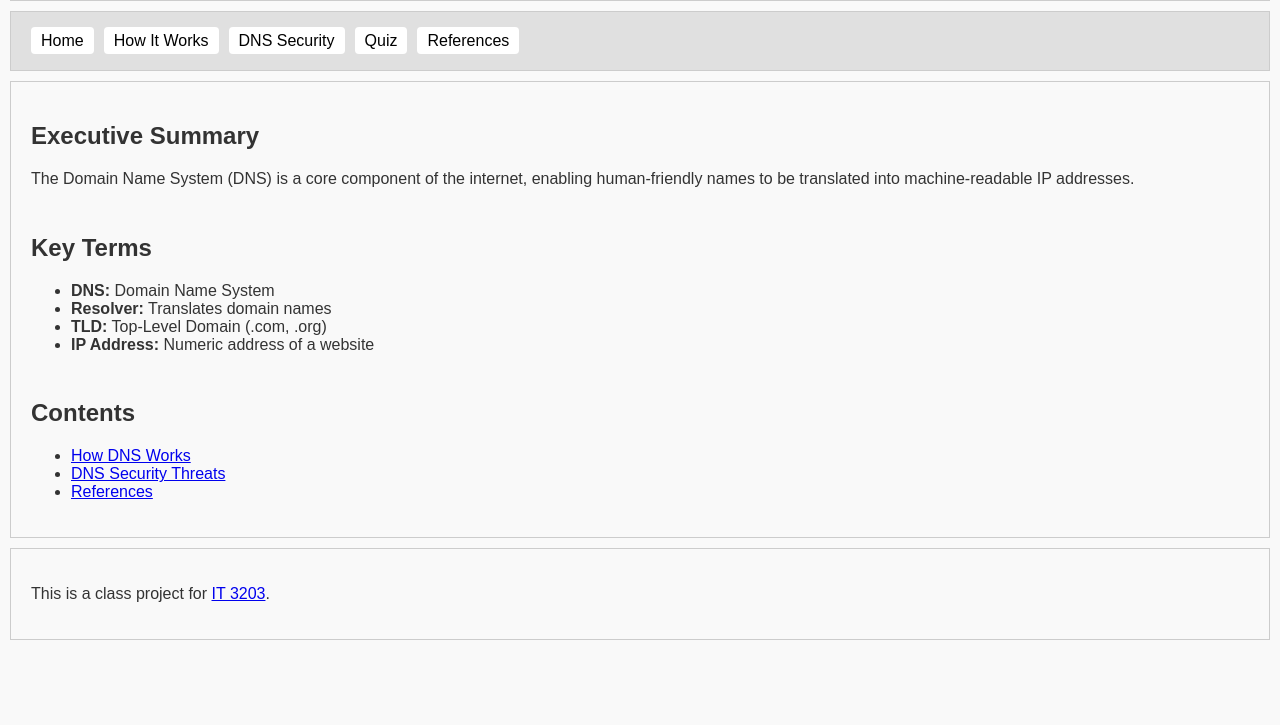
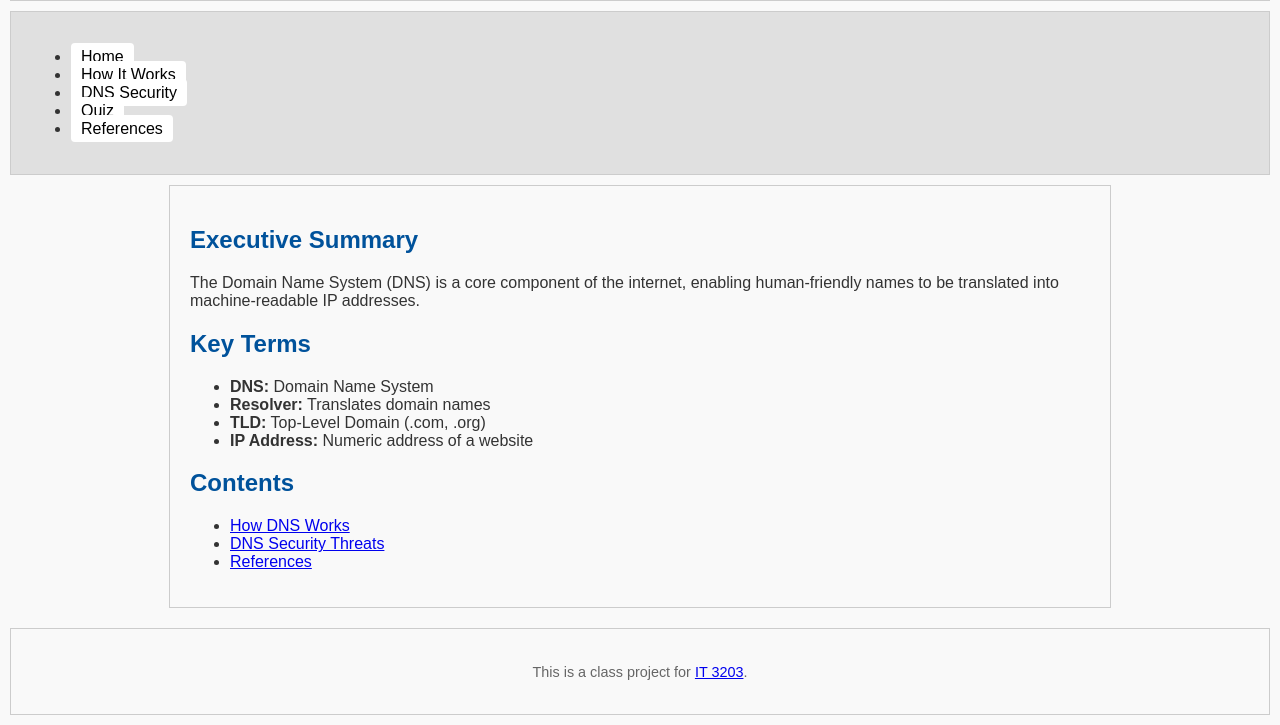
Before and after one commit to mmustaf7/mmustaf7.github.io, a plain HTML site: page index.html in a window 1280 px wide. Shown: the part 165-890 px from the top of the page. Before the commit the page ends 815 px from the top, so only its background shows below. Drawn offline with Linux system fonts and the light colour scheme.

Commit message:
Update styles.css

```diff
--- a/styles.css
+++ b/styles.css
@@ -6,34 +6,19 @@ body {
     background: #f9f9f9;
     color: #333;
 }
+
 header, nav, main, footer {
     padding: 20px;
     margin: 10px;
     border: 1px solid #ccc;
 }
 
-/* Navigation styling */
 nav {
     display: flex;
     gap: 10px;
     background-color: #e0e0e0;
 }
 
-/* Reset ul and li inside nav for proper layout */
-nav ul {
-    list-style-type: none;  /* Remove bullets */
-    margin: 0;              /* Remove default margin */
-    padding: 0;             /* Remove default padding */
-    display: flex;          /* Keep horizontal layout */
-    gap: 10px;              /* Same gap as nav */
-}
-
-nav ul li {
-    margin: 0;
-    padding: 0;
-}
-
-/* Style for links inside nav */
 .nav-link {
     text-decoration: none;
     padding: 5px 10px;
@@ -46,14 +31,15 @@ nav ul li {
     background-color: #cce5ff;
 }
 
-/* Main content area */
 main {
-    display: grid;
-    grid-template-columns: 1fr;
-    gap: 10px;
+    max-width: 900px;
+    margin: auto;
 }
 
-/* Table styles */
+h1, h2 {
+    color: #00529B;
+}
+
 table {
     width: 100%;
     border-collapse: collapse;
@@ -64,3 +50,15 @@ th, td {
     padding: 8px;
     text-align: left;
 }
+
+footer {
+    text-align: center;
+    font-size: 0.9em;
+    color: #666;
+    margin-top: 20px;
+}
+
+    border: 1px solid #aaa;
+    padding: 8px;
+    text-align: left;
+}
```
